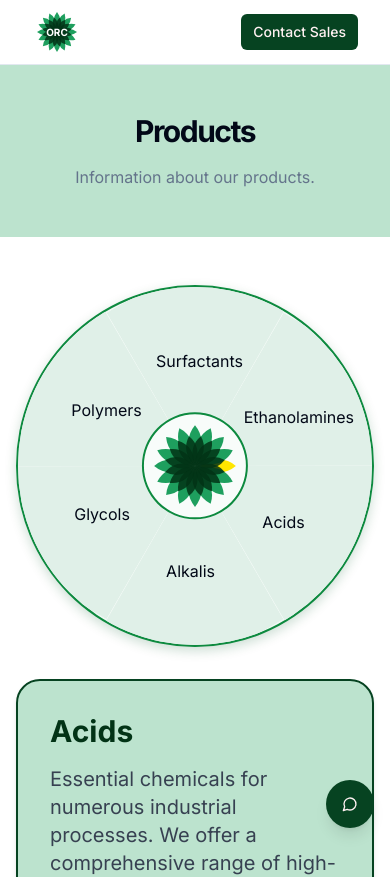
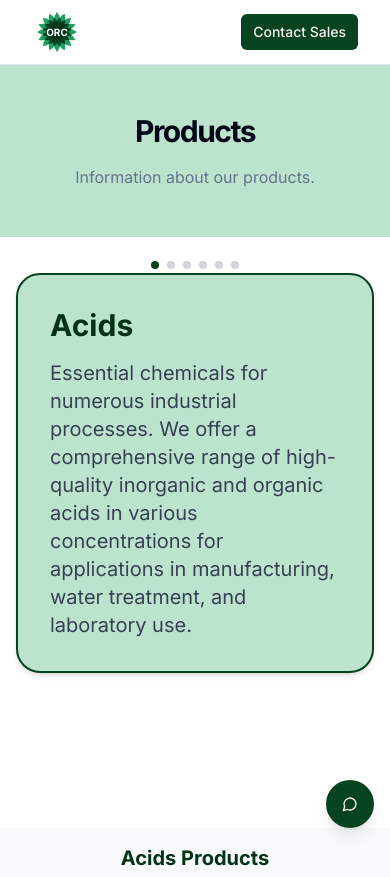
Before and after one commit to ATiagunov/chemistry-distributor, a Next.js app: page /products in a window 390 px wide. Shown: the top 877 px of the page. Built offline with nearby package versions, Linux system fonts and the light colour scheme.

Commit message:
fix mobile products

```diff
--- a/app/products/page.tsx
+++ b/app/products/page.tsx
@@ -3,12 +3,13 @@
 import { PageHeader } from "@/components/page-header"
 import { useState, useEffect, useRef } from "react"
 import Image from "next/image"
-import { motion, AnimatePresence } from "framer-motion"
+import { motion, AnimatePresence, useAnimation, type PanInfo } from "framer-motion"
 import { CircularMenu } from "@/components/circular-menu"
 import { Button } from "@/components/ui/button"
-import { ChevronDown, ArrowUp } from "lucide-react"
+import { ChevronDown, ArrowUp, ChevronLeft, ChevronRight } from "lucide-react"
 import { CategorySelector } from "@/components/category-selector"
 import { RequestQuoteModal } from "@/components/request-quote-modal"
+import { useMediaQuery } from "@/hooks/use-media-query"
 
 const productCategories = ["Acids", "Alkalis", "Glycols", "Polymers", "Surfactants", "Ethanolamines"]
 
@@ -182,25 +183,30 @@ export default function ProductsPage() {
   const [showProducts, setShowProducts] = useState(false)
   const [scrollY, setScrollY] = useState(0)
   const [showScrollTop, setShowScrollTop] = useState(false)
-  const [transitionDirection, setTransitionDirection] = useState<"up" | "down">("down")
+  const [transitionDirection, setTransitionDirection] = useState<"up" | "down" | "left" | "right">("down")
   const [modalOpen, setModalOpen] = useState(false)
   const [selectedProduct, setSelectedProduct] = useState<string>("")
   const mainRef = useRef<HTMLDivElement>(null)
   const productsRef = useRef<HTMLElement>(null)
+  const descriptionControls = useAnimation()
+
+  // Check if we're on mobile
+  const isMobile = useMediaQuery("(max-width: 768px)")
 
   // Determine the direction of transition based on category change
   const determineTransitionDirection = (prev: string, current: string) => {
     const prevIndex = productCategories.indexOf(prev)
     const currentIndex = productCategories.indexOf(current)
 
-    if (prevIndex === currentIndex) return "down"
-
+    if (prevIndex === currentIndex) return isMobile ? "right" : "down"
     // Handle wrap-around cases
     if (prevIndex === productCategories.length - 1 && currentIndex === 0) {
-      return "down" // Moving clockwise from last to first
+      return isMobile ? "left" : "down"    }
+    if (prevIndex === 0 && currentIndex === productCategories.length - 1) {
+      return isMobile ? "right" : "up"
     }
-    if (prevIndex === 0 && currentIndex === productCategories.length - 1) {
-      return "up" // Moving counterclockwise from first to last
+    if (isMobile) {
+      return currentIndex > prevIndex ? "left" : "right"
     }
 
     return currentIndex > prevIndex ? "down" : "up"
@@ -237,6 +243,43 @@ export default function ProductsPage() {
   const handleRequestQuote = (productName: string) => {
     setSelectedProduct(productName)
     setModalOpen(true)
+  }
+
+  const handleSwipe = (event: MouseEvent | TouchEvent | PointerEvent, info: PanInfo) => {
+    if (!isMobile) return
+
+    const { offset } = info
+
+    // Determine swipe direction
+    if (Math.abs(offset.x) > 50) {
+      // Threshold for swipe
+      const currentIndex = productCategories.indexOf(selectedCategory)
+      let newIndex
+
+      if (offset.x > 0) {
+        // Swiped right - go to previous category
+        newIndex = currentIndex === 0 ? productCategories.length - 1 : currentIndex - 1
+      } else {
+        // Swiped left - go to next category
+        newIndex = currentIndex === productCategories.length - 1 ? 0 : currentIndex + 1
+      }
+
+      handleCategorySelect(productCategories[newIndex])
+    }
+  }
+
+  // Navigate to next category
+  const handleNextCategory = () => {
+    const currentIndex = productCategories.indexOf(selectedCategory)
+    const nextIndex = currentIndex === productCategories.length - 1 ? 0 : currentIndex + 1
+    handleCategorySelect(productCategories[nextIndex])
+  }
+
+  // Navigate to previous category
+  const handlePrevCategory = () => {
+    const currentIndex = productCategories.indexOf(selectedCategory)
+    const prevIndex = currentIndex === 0 ? productCategories.length - 1 : currentIndex - 1
+    handleCategorySelect(productCategories[prevIndex])
   }
 
   // Filter products based on selected category
@@ -276,17 +319,48 @@ export default function ProductsPage() {
     }
   }, [])
 
+  const swipeVariants = {
+    enter: (direction: "left" | "right") => ({
+      x: direction === "right" ? -300 : 300,
+      opacity: 0,
+    }),
+    center: {
+      x: 0,
+      opacity: 1,
+    },
+    exit: (direction: "left" | "right") => ({
+      x: direction === "right" ? 300 : -300,
+      opacity: 0,
+    }),
+  }
+
+  // Animation variants for desktop
+  const desktopVariants = {
+    enter: (direction: "up" | "down") => ({
+      y: direction === "down" ? -20 : 20,
+      opacity: 0,
+    }),
+    center: {
+      y: 0,
+      opacity: 1,
+    },
+    exit: (direction: "up" | "down") => ({
+      y: direction === "down" ? 20 : -20,
+      opacity: 0,
+    }),
+  }
+
   return (
     <main ref={mainRef} className="flex-1 overflow-x-hidden">
       <PageHeader title="Products"
         description="Information about our products."
       />
       {/* Hero Section with Circle Menu and Category Description */}
-      <section className="min-h-screen flex flex-col relative">
-        <div className="flex-1 container px-4 md:px-6 py-12 flex flex-col md:flex-row items-center">
+      <section className="min-h-[70vh] md:min-h-screen flex flex-col relative">
+        <div className="flex-1 container px-4 md:px-6 py-6 md:py-12 flex flex-col md:flex-row items-center">
           {/* Left side - Circle Menu */}
           <motion.div
-            className="w-full md:w-1/2 flex justify-center mb-8 md:mb-0 relative md:pr-8"
+            className="w-full md:w-1/2 hidden md:flex justify-center mb-8 md:mb-0 relative md:pr-8"
             initial={{ opacity: 0, x: -50 }}
             animate={{ opacity: 1, x: 0 }}
             transition={{ duration: 0.5 }}
@@ -307,21 +381,43 @@ export default function ProductsPage() {
             <div className="h-full w-full bg-gradient-to-b from-transparent via-orc-medium to-transparent"></div>
           </div>
 
-          {/* Right side - Category Description - narrower with better margin */}
+          {isMobile && (
+            <div className="w-full mb-6 flex justify-center">
+              <div className="flex items-center space-x-2">
+                {productCategories.map((category, index) => (
+                  <div
+                    key={index}
+                    className={`w-2 h-2 rounded-full ${
+                      category === selectedCategory ? "bg-orc-medium" : "bg-gray-300"
+                    }`}
+                  />
+                ))}
+              </div>
+            </div>
+          )}
+
+          {/* Right side */}
           <motion.div
-            className="w-full md:w-1/2 md:pl-8"
+            className="w-full md:w-1/2 md:pl-8 relative"
             initial={{ opacity: 0, x: 50 }}
             animate={{ opacity: 1, x: 0 }}
             transition={{ duration: 0.5, delay: 0.2 }}
           >
-            <AnimatePresence mode="wait">
+
+            <AnimatePresence mode="wait" custom={transitionDirection}>
               <motion.div
                 key={selectedCategory}
-                initial={{ opacity: 0, y: transitionDirection === "down" ? -20 : 20 }}
-                animate={{ opacity: 1, y: 0 }}
-                exit={{ opacity: 0, y: transitionDirection === "down" ? 20 : -20 }}
+                custom={transitionDirection}
+                variants={isMobile ? swipeVariants : desktopVariants}
+                initial="enter"
+                animate="center"
+                exit="exit"
                 transition={{ duration: 0.3 }}
                 className="bg-orc-bg rounded-3xl p-8 shadow-md border-2 border-orc-medium mx-auto"
+                drag={isMobile ? "x" : false}
+                dragConstraints={{ left: 0, right: 0 }}
+                dragElastic={0.2}
+                onDragEnd={handleSwipe}
               >
                 <h2 className="text-3xl font-bold mb-4 text-orc-dark">{selectedCategory}</h2>
                 <p className="text-gray-700 text-xl">
@@ -334,7 +430,7 @@ export default function ProductsPage() {
 
         {/* View Products Button */}
         <motion.div
-          className="flex justify-center mb-12"
+          className="flex justify-center mb-12 hidden md:block"
           initial={{ opacity: 0, y: 20 }}
           animate={{ opacity: 1, y: 0 }}
           transition={{ duration: 0.5, delay: 0.4 }}
@@ -350,9 +446,9 @@ export default function ProductsPage() {
       </section>
 
       {/* Products Section */}
-      <section ref={productsRef} id="products-section" className="min-h-screen bg-gray-50 pt-8 pb-16">
+      <section ref={productsRef} id="products-section" className="bg-gray-50 pt-2 md:pt-8 pb-16">
         {/* Banner with Category Selector */}
-        <div className="sticky top-16 z-10 bg-white shadow-md">
+        <div className="sticky top-16 z-10 bg-white shadow-md hidden md:block">
           <div className="container px-4 md:px-6 py-4">
             <CategorySelector
               categories={productCategories}
@@ -361,6 +457,12 @@ export default function ProductsPage() {
             />
           </div>
         </div>
+
+        {isMobile && (
+          <div className="container px-4 py-2">
+            <h2 className="text-xl font-bold text-orc-dark text-center">{selectedCategory} Products</h2>
+          </div>
+        )}
 
         {/* Products Grid */}
         <div className="container px-4 md:px-6 mt-8">
--- /dev/null
+++ b/hooks/use-media-query.tsx
@@ -0,0 +1,35 @@
+"use client"
+
+import { useState, useEffect } from "react"
+
+export function useMediaQuery(query: string): boolean {
+  const [matches, setMatches] = useState(false)
+
+  useEffect(() => {
+    // Check if window is defined (client-side)
+    if (typeof window !== "undefined") {
+      const media = window.matchMedia(query)
+
+      // Set initial value
+      setMatches(media.matches)
+
+      // Define callback for media query change
+      const listener = () => {
+        setMatches(media.matches)
+      }
+
+      // Add listener
+      media.addEventListener("change", listener)
+
+      // Clean up
+      return () => {
+        media.removeEventListener("change", listener)
+      }
+    }
+
+    // Default to false on server-side
+    return () => {}
+  }, [query])
+
+  return matches
+}
```
